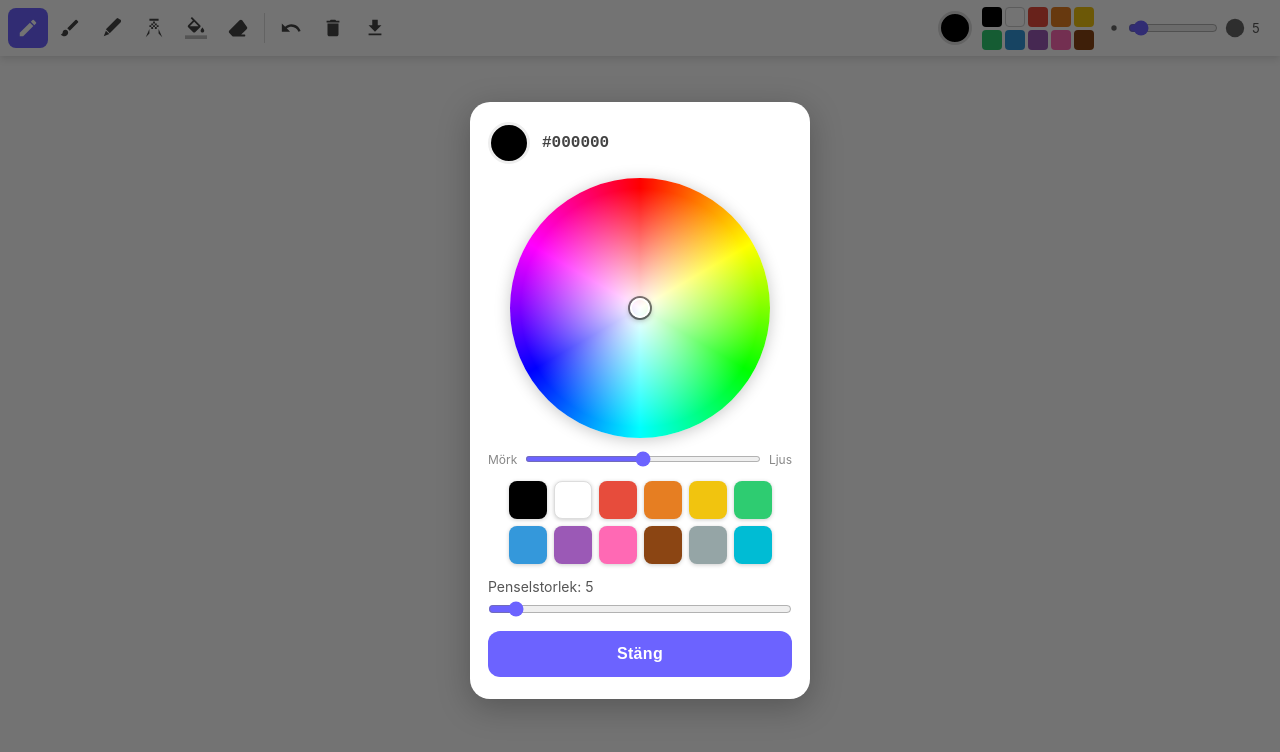
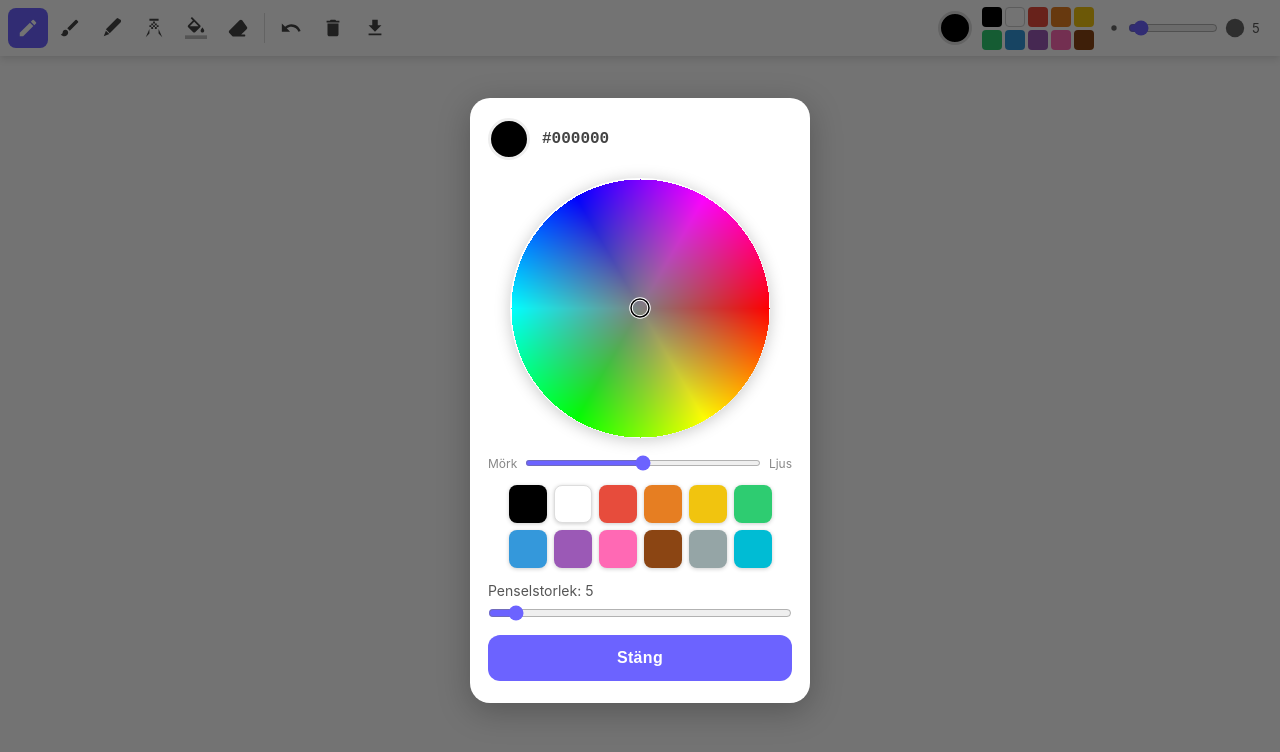
Before and after one commit to andersbehrens/ritapp, a plain HTML site: page index.html in a window 1280 px wide. Both pictures are taken after a click on the element 955 px from the left and 28 px from the top of the page. Drawn offline with Linux system fonts and the light colour scheme.

Commit message:
Fix color wheel: pixel-by-pixel canvas rendering + cache-bust v3

```diff
--- a/app.js
+++ b/app.js
@@ -28,7 +28,7 @@ function resizeCanvas() {
 window.addEventListener('resize', () => {
   resizeCanvas();
   if (!document.getElementById('color-popup').classList.contains('hidden')) {
-    updateIndicator();
+    drawWheel();
   }
 });
 resizeCanvas();
@@ -91,13 +91,13 @@ function saveImage() {
   a.click();
 }
 
-// ── Color wheel (CSS-based) ─────────────────────────────────────────────────
-const wheelRing = document.getElementById('wheel-ring');
-const wheelIndicator = document.getElementById('wheel-indicator');
+// ── Color wheel ─────────────────────────────────────────────────────────────
+const wheelCanvas = document.getElementById('color-wheel');
+const wheelCtx    = wheelCanvas.getContext('2d');
 
-let wheelHue       = 0;    // 0-360
-let wheelSat       = 0;    // 0-1
-let wheelLightness = 0.5;  // 0-1
+let wheelHue       = 0;
+let wheelSat       = 0;
+let wheelLightness = 0.5;
 
 function hslToRgb(h, s, l) {
   let r, g, b;
@@ -106,71 +106,97 @@ function hslToRgb(h, s, l) {
   } else {
     const q = l < 0.5 ? l * (1 + s) : l + s - l * s;
     const p = 2 * l - q;
-    const hue2rgb = (p, q, t) => {
-      if (t < 0) t += 1;
-      if (t > 1) t -= 1;
-      if (t < 1/6) return p + (q - p) * 6 * t;
+    const f = (t) => {
+      if (t < 0) t += 1; if (t > 1) t -= 1;
+      if (t < 1/6) return p + (q-p)*6*t;
       if (t < 1/2) return q;
-      if (t < 2/3) return p + (q - p) * (2/3 - t) * 6;
+      if (t < 2/3) return p + (q-p)*(2/3-t)*6;
       return p;
     };
-    r = hue2rgb(p, q, h + 1/3);
-    g = hue2rgb(p, q, h);
-    b = hue2rgb(p, q, h - 1/3);
+    r = f(h + 1/3); g = f(h); b = f(h - 1/3);
   }
-  return [Math.round(r * 255), Math.round(g * 255), Math.round(b * 255)];
+  return [Math.round(r*255), Math.round(g*255), Math.round(b*255)];
 }
 
 function rgbToHex(r, g, b) {
   return '#' + [r, g, b].map(v => v.toString(16).padStart(2, '0')).join('');
 }
 
-function updateIndicator() {
-  const size   = wheelRing.offsetWidth;
-  const cx     = size / 2;
-  const radius = cx - 4;
-  const angle  = wheelHue * Math.PI / 180;
-  const r      = wheelSat * radius;
-  const ix     = cx + r * Math.cos(angle);
-  const iy     = cx + r * Math.sin(angle);
-  wheelIndicator.style.left = ix + 'px';
-  wheelIndicator.style.top  = iy + 'px';
-}
+function drawWheel() {
+  // Size the canvas to fit the popup inner width
+  const inner = document.getElementById('color-popup-inner');
+  const size  = Math.min(inner.offsetWidth - 36, 260);
+  if (size < 20) { setTimeout(drawWheel, 50); return; }
 
-function updateWheelOverlay() {
-  // Darken with black overlay when lightness < 0.5, lighten with white when > 0.5
-  if (wheelLightness < 0.5) {
-    const darkness = 1 - wheelLightness * 2;
-    wheelRing.style.setProperty('--overlay', `rgba(0,0,0,${darkness * 0.75})`);
-  } else {
-    const lightness = (wheelLightness - 0.5) * 2;
-    wheelRing.style.setProperty('--overlay', `rgba(255,255,255,${lightness * 0.75})`);
+  wheelCanvas.width  = size;
+  wheelCanvas.height = size;
+  const cx = size / 2;
+  const cy = size / 2;
+  const radius = cx - 1;
+
+  // Draw pixel-by-pixel (most reliable, fast enough at 260px)
+  const imgData = wheelCtx.createImageData(size, size);
+  const data    = imgData.data;
+
+  for (let y = 0; y < size; y++) {
+    for (let x = 0; x < size; x++) {
+      const dx = x - cx, dy = y - cy;
+      const dist = Math.sqrt(dx*dx + dy*dy);
+      const i = (y * size + x) * 4;
+      if (dist <= radius) {
+        const hue = ((Math.atan2(dy, dx) * 180 / Math.PI) + 360) % 360;
+        const sat = dist / radius;
+        const [r, g, b] = hslToRgb(hue/360, sat, wheelLightness);
+        data[i]=r; data[i+1]=g; data[i+2]=b; data[i+3]=255;
+      }
+      // outside circle stays transparent (alpha 0)
+    }
   }
+  wheelCtx.putImageData(imgData, 0, 0);
+
+  // Draw selector indicator ring
+  const angle = wheelHue * Math.PI / 180;
+  const r     = wheelSat * radius;
+  const ix    = cx + r * Math.cos(angle);
+  const iy    = cy + r * Math.sin(angle);
+
+  wheelCtx.beginPath();
+  wheelCtx.arc(ix, iy, 9, 0, Math.PI * 2);
+  wheelCtx.strokeStyle = '#fff';
+  wheelCtx.lineWidth   = 3.5;
+  wheelCtx.stroke();
+  wheelCtx.beginPath();
+  wheelCtx.arc(ix, iy, 9, 0, Math.PI * 2);
+  wheelCtx.strokeStyle = '#000';
+  wheelCtx.lineWidth   = 1.5;
+  wheelCtx.stroke();
 }
 
 function pickWheelColor(clientX, clientY) {
-  const rect   = wheelRing.getBoundingClientRect();
-  const cx     = rect.width  / 2;
-  const cy     = rect.height / 2;
-  const radius = cx - 4;
-  const dx     = clientX - rect.left - cx;
-  const dy     = clientY - rect.top  - cy;
-  const dist   = Math.sqrt(dx * dx + dy * dy);
+  const rect   = wheelCanvas.getBoundingClientRect();
+  // Scale CSS px → canvas px
+  const scaleX = wheelCanvas.width  / rect.width;
+  const scaleY = wheelCanvas.height / rect.height;
+  const cx     = wheelCanvas.width  / 2;
+  const radius = cx - 1;
+  const dx     = (clientX - rect.left) * scaleX - cx;
+  const dy     = (clientY - rect.top)  * scaleY - cx;
+  const dist   = Math.sqrt(dx*dx + dy*dy);
   if (dist > cx) return;
 
   wheelHue = ((Math.atan2(dy, dx) * 180 / Math.PI) + 360) % 360;
   wheelSat = Math.min(dist / radius, 1);
 
-  const [r, g, b] = hslToRgb(wheelHue / 360, wheelSat, wheelLightness);
+  const [r, g, b] = hslToRgb(wheelHue/360, wheelSat, wheelLightness);
   setColor(rgbToHex(r, g, b));
-  updateIndicator();
+  drawWheel();
 }
 
 function onLightnessChange(val) {
   wheelLightness = parseInt(val) / 100;
-  updateWheelOverlay();
-  const [r, g, b] = hslToRgb(wheelHue / 360, wheelSat, wheelLightness);
+  const [r, g, b] = hslToRgb(wheelHue/360, wheelSat, wheelLightness);
   setColor(rgbToHex(r, g, b));
+  drawWheel();
 }
 
 function syncWheelToColor(hex) {
@@ -184,29 +210,28 @@ function syncWheelToColor(hex) {
     const d = max-min;
     s = l>0.5 ? d/(2-max-min) : d/(max+min);
     switch(max) {
-      case r: h = ((g-b)/d + (g<b?6:0))/6; break;
-      case g: h = ((b-r)/d + 2)/6; break;
-      case b: h = ((r-g)/d + 4)/6; break;
+      case r: h=((g-b)/d+(g<b?6:0))/6; break;
+      case g: h=((b-r)/d+2)/6; break;
+      case b: h=((r-g)/d+4)/6; break;
     }
   }
-  wheelHue = h*360; wheelSat = s; wheelLightness = l;
+  wheelHue=h*360; wheelSat=s; wheelLightness=l;
   document.getElementById('lightness-slider').value = Math.round(l*100);
-  updateWheelOverlay();
-  updateIndicator();
 }
 
 // Wheel mouse
-wheelRing.addEventListener('mousedown', e => { e.preventDefault(); pickWheelColor(e.clientX, e.clientY); });
-wheelRing.addEventListener('mousemove', e => { if (e.buttons===1) pickWheelColor(e.clientX, e.clientY); });
+wheelCanvas.addEventListener('mousedown', e => { e.preventDefault(); pickWheelColor(e.clientX, e.clientY); });
+wheelCanvas.addEventListener('mousemove', e => { if (e.buttons===1) pickWheelColor(e.clientX, e.clientY); });
 
 // Wheel touch
-wheelRing.addEventListener('touchstart', e => { e.preventDefault(); pickWheelColor(e.touches[0].clientX, e.touches[0].clientY); }, {passive:false});
-wheelRing.addEventListener('touchmove',  e => { e.preventDefault(); pickWheelColor(e.touches[0].clientX, e.touches[0].clientY); }, {passive:false});
+wheelCanvas.addEventListener('touchstart', e => { e.preventDefault(); pickWheelColor(e.touches[0].clientX, e.touches[0].clientY); }, {passive:false});
+wheelCanvas.addEventListener('touchmove',  e => { e.preventDefault(); pickWheelColor(e.touches[0].clientX, e.touches[0].clientY); }, {passive:false});
 
 // ── Color popup open / close ────────────────────────────────────────────────
 function openColorPopup() {
   document.getElementById('color-popup').classList.remove('hidden');
-  requestAnimationFrame(() => { updateIndicator(); updateWheelOverlay(); });
+  // Double rAF ensures popup is painted and has layout before we measure
+  requestAnimationFrame(() => requestAnimationFrame(drawWheel));
 }
 
 function closeColorPopup() {
--- a/index.html
+++ b/index.html
@@ -123,11 +123,9 @@
         <span id="color-hex-label">#000000</span>
       </div>
 
-      <!-- Color wheel (CSS-based, always works) -->
+      <!-- Color wheel -->
       <div id="wheel-wrap">
-        <div id="wheel-ring" id="wheel-ring">
-          <div id="wheel-indicator"></div>
-        </div>
+        <canvas id="color-wheel"></canvas>
       </div>
 
       <!-- Lightness slider -->
--- a/style.css
+++ b/style.css
@@ -181,59 +181,15 @@ html, body {
 #wheel-wrap {
   display: flex;
   justify-content: center;
+  padding: 4px 0;
 }
 
-#wheel-ring {
-  width: 260px;
-  height: 260px;
+#color-wheel {
   border-radius: 50%;
-  background:
-    radial-gradient(circle, rgba(255,255,255,1) 0%, rgba(255,255,255,0) 65%),
-    conic-gradient(
-      hsl(0,100%,50%),
-      hsl(30,100%,50%),
-      hsl(60,100%,50%),
-      hsl(90,100%,50%),
-      hsl(120,100%,50%),
-      hsl(150,100%,50%),
-      hsl(180,100%,50%),
-      hsl(210,100%,50%),
-      hsl(240,100%,50%),
-      hsl(270,100%,50%),
-      hsl(300,100%,50%),
-      hsl(330,100%,50%),
-      hsl(360,100%,50%)
-    );
-  position: relative;
   cursor: crosshair;
   touch-action: none;
   box-shadow: 0 2px 16px rgba(0,0,0,.22);
-  flex-shrink: 0;
-}
-
-/* Lightness overlay — controlled by --overlay CSS variable */
-#wheel-ring::after {
-  content: '';
-  position: absolute;
-  inset: 0;
-  border-radius: 50%;
-  background: var(--overlay, transparent);
-  pointer-events: none;
-  transition: background 0.08s;
-}
-
-#wheel-indicator {
-  position: absolute;
-  width: 20px;
-  height: 20px;
-  border-radius: 50%;
-  border: 2.5px solid #fff;
-  box-shadow: 0 0 0 2px rgba(0,0,0,0.5), 0 2px 6px rgba(0,0,0,0.4);
-  transform: translate(-50%, -50%);
-  pointer-events: none;
-  top: 50%;
-  left: 50%;
-  transition: top 0.05s, left 0.05s;
+  display: block;
 }
 
 /* Lightness slider */
--- a/sw.js
+++ b/sw.js
@@ -1,4 +1,4 @@
-const CACHE = 'ritapp-v2';
+const CACHE = 'ritapp-v3';
 const ASSETS = [
   './',
   './index.html',
```
